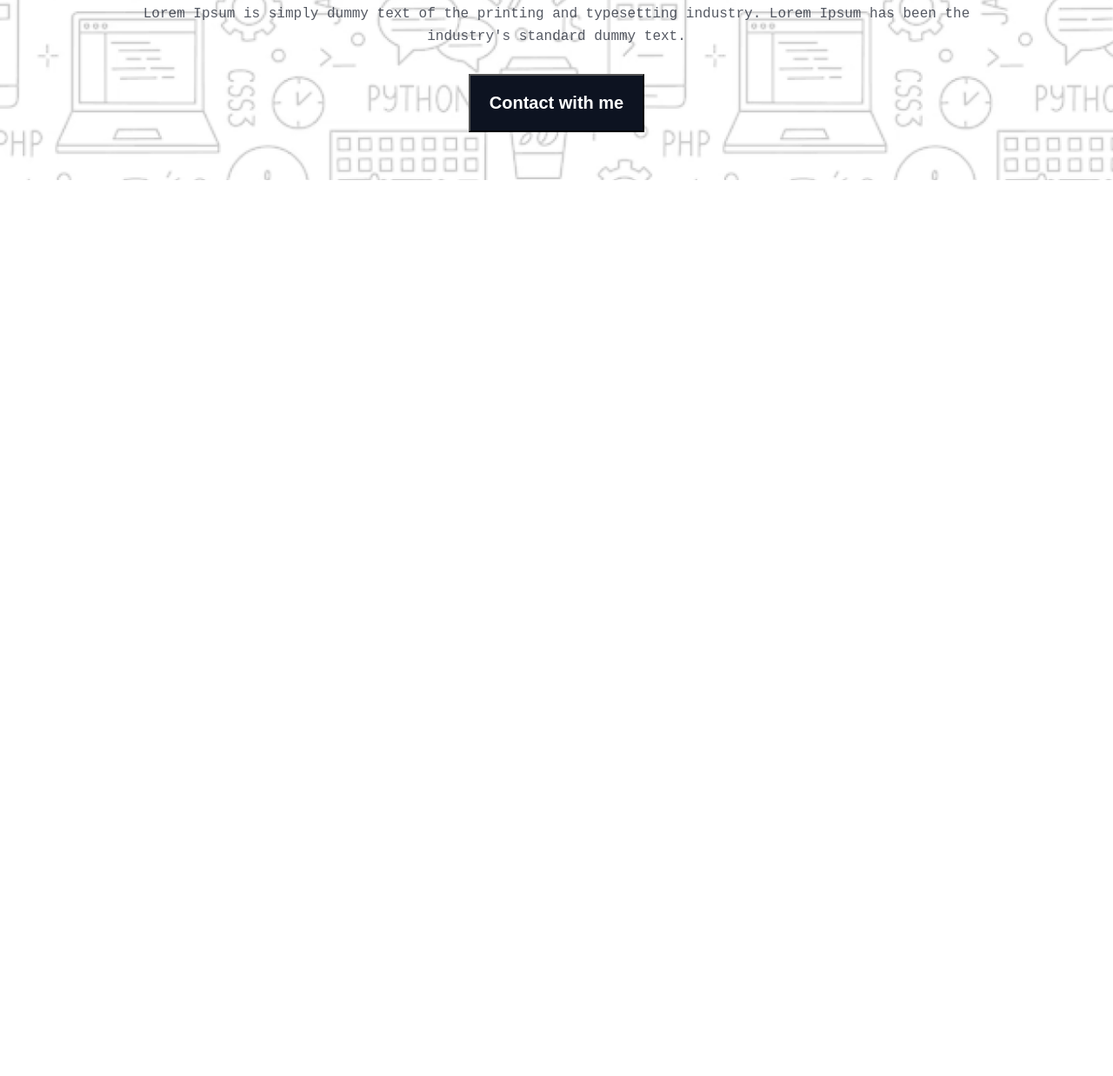
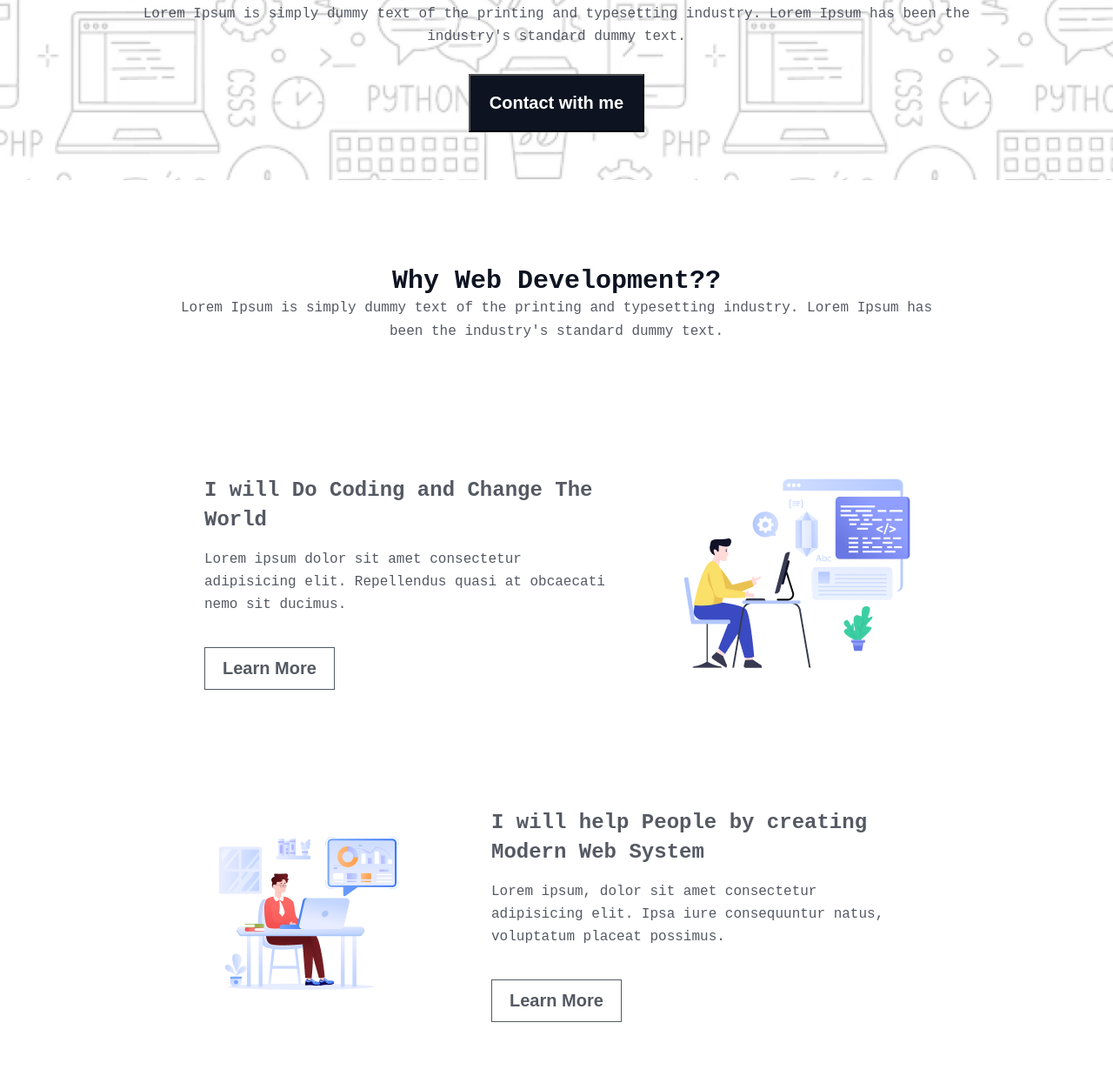
Before and after one commit to borhanbhuiyan/assignment-1, a plain HTML site: page index.html in a window 1280 px wide. Shown: the part 488-1725 px from the top of the page at 87% size. Before the commit the page ends 800 px from the top, so only its background shows below. Drawn offline with Linux system fonts and the light colour scheme; a web font is replaced by a local one.

Commit message:
added the why dev section

```diff
--- a/index.html
+++ b/index.html
@@ -14,7 +14,7 @@
         <div class="banner-pic">
           <img  src="B10A1/assets/Group.png" alt="Banner picture">
         </div>
-        <h3 class="banner-title">"In the near future, I hope to become a Developer."</h3>
+        <h2 class="banner-title">"In the near future, I hope to become a Developer."</h2>
         <p class="banner-description">Lorem Ipsum is simply dummy text of the printing and typesetting industry. Lorem Ipsum has been the industry's standard dummy text.</p>
         <button class="btn">Contact with me</button>
         <!-- banner section ends here -->
@@ -22,6 +22,44 @@
   </div>
   </header>
   <main>
+    <!-- why web development section starts here -->
+     <section class="why-dev-section">
+      <div class="why-dev-title">
+        <h4 class="why-dev-heading">Why Web Development??</h4>
+        <p class="why-dev-description">Lorem Ipsum is simply dummy text of the printing and typesetting industry. Lorem Ipsum has been the industry's standard dummy text.</p>
+      </div>
+      <div class="i-will-do">
+        <div class="i-will-do-content">
+          <h5>I will Do Coding and Change The World</h5>
+          <p>Lorem ipsum dolor sit amet consectetur adipisicing elit. Repellendus quasi at obcaecati nemo sit ducimus.</p>
+          <button class="learn-btn">Learn More</button>
+        </div>
+        <div class="i-will-do-pic">
+          <img src="B10A1/assets/Layer_1.png" alt="">
+        </div>
+      </div>
+      <div class="i-will-help">
+        <div class="i-will-help-pic">
+          <img src="B10A1/assets/Group 3.png" alt="">
+        </div>
+        <div class="i-will-help-content">
+          <h5>I will help People by creating Modern Web System</h5>
+          <p>Lorem ipsum, dolor sit amet consectetur adipisicing elit. Ipsa iure consequuntur natus, voluptatum placeat possimus.</p>
+          <button class="learn-btn" >Learn More</button>
+        </div>
+      </div>
+      <div class="i-will-do">
+        <div class="i-will-do-content">
+          <h5>I will Do Coding and Change The World</h5>
+          <p>Lorem ipsum dolor sit amet consectetur adipisicing elit. Repellendus quasi at obcaecati nemo sit ducimus.</p>
+          <button class="learn-btn" >Learn More</button>
+        </div>
+        <div class="i-will-do-pic">
+          <img src="B10A1/assets/Group 4.png" alt="">
+        </div>
+      </div>
+     </section>
+    <!-- why web development section ends here -->
 
   </main>
   <footer>
--- a/styles/style.css
+++ b/styles/style.css
@@ -10,7 +10,24 @@ body{
   margin: 0;
   padding: 0;
 }
-/* banner section styles */
+/* shared styles */
+.learn-btn{
+color: rgb(13, 19, 33);
+background-color: white;
+font-size: 20px;
+font-weight: 600;
+line-height: 23px;
+letter-spacing: 0%;
+text-align: center;
+padding: 12px 20px 12px 20px;
+box-sizing: border-box;
+border: 1px solid rgb(13, 19, 33);
+opacity: 0.7;
+
+}
+
+
+/* banner section styles starts here*/
 
 .banner-container{
   max-width: 1520px;
@@ -65,3 +82,125 @@ background: rgb(13, 19, 33);
 margin-top: 30px;
 margin-bottom: 50px;
 }
+
+/* banner section styles starts here*/
+
+ /* why-dev-section styles starts here */
+ .why-dev-section{
+  max-width: 1520px;
+  margin: 80px 150px 80px 150px;
+ }
+ .why-dev-title{
+width: 900px;
+height: 125px;
+margin: 0 auto;
+display: flex;
+flex-direction: column;
+justify-content: center;
+align-items: center;
+margin-bottom: 90px;
+
+ }
+.why-dev-heading{
+color: rgb(13, 19, 33);
+font-size: 30px;
+font-weight: 700;
+line-height: 36px;
+letter-spacing: 0%;
+text-align: center;
+}
+.why-dev-description{
+color: rgb(13, 19, 33);
+font-size: 16px;
+font-weight: 400;
+line-height: 27px;
+letter-spacing: 0%;
+text-align: center;
+opacity: 0.7;
+}
+.i-will-do{
+  width: 900px;
+  height: 350px;
+  margin: 0 auto;
+  display: flex;
+  justify-content: space-between;
+  padding: 45px;
+  margin-bottom: 32px;
+}
+.i-will-do-content{
+width: 480px;
+height: 250px;
+display: flex;
+flex-direction: column;
+justify-content: flex-start;
+align-items: flex-start;
+}
+.i-will-do-content h5{
+color: rgba(13, 19, 33, 0.7);
+font-size: 24px;
+font-weight: 700;
+line-height: 34px;
+letter-spacing: 0%;
+text-align: left;
+margin-bottom: 15px;
+}
+.i-will-do-content p{
+color: rgb(13, 19, 33);
+font-size: 16px;
+font-weight: 400;
+line-height: 26px;
+letter-spacing: 0%;
+text-align: left;
+opacity: 0.7;
+margin-bottom: 36px;
+
+}
+.i-will-do-pic{
+  width: 260px;
+ height: 250px;
+}
+
+.i-will-help{
+  width: 900px;
+  height: 350px;
+  margin: 0 auto;
+  display: flex;
+  justify-content: space-between;
+  padding: 45px;
+  margin-bottom: 32px;
+}
+.i-will-help-content{
+width: 480px;
+height: 250px;
+display: flex;
+flex-direction: column;
+justify-content: flex-start;
+align-items: flex-start;
+
+}
+.i-will-help-content h5{
+  color: rgba(13, 19, 33, 0.7);
+  font-size: 24px;
+  font-weight: 700;
+  line-height: 34px;
+  letter-spacing: 0%;
+  text-align: left;
+  margin-bottom: 15px;
+  }
+  .i-will-help-content p{
+  color: rgb(13, 19, 33);
+  font-size: 16px;
+  font-weight: 400;
+  line-height: 26px;
+  letter-spacing: 0%;
+  text-align: left;
+  opacity: 0.7;
+  margin-bottom: 36px;
+
+  }
+.i-will-help-pic{
+  width: 260px;
+ height: 250px;
+}
+
+/* why-dev-sections styles ends here */
```
